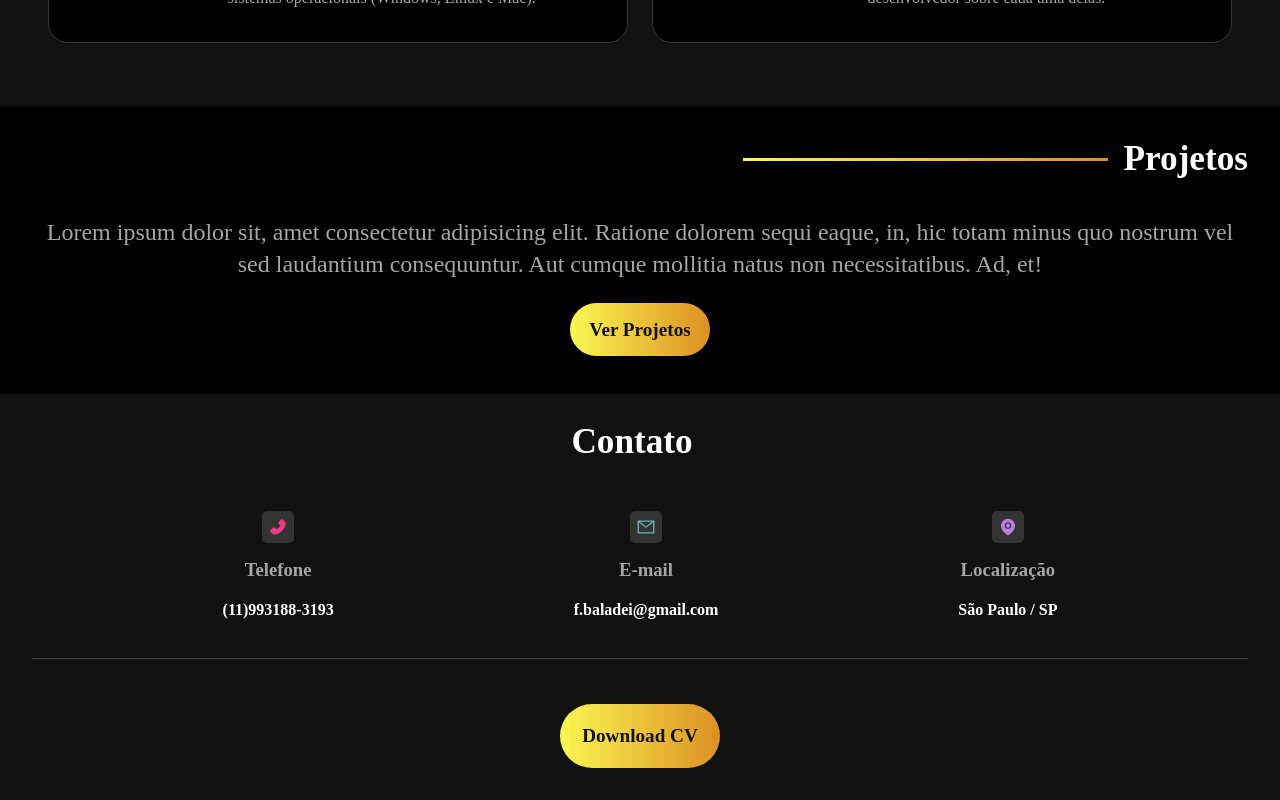
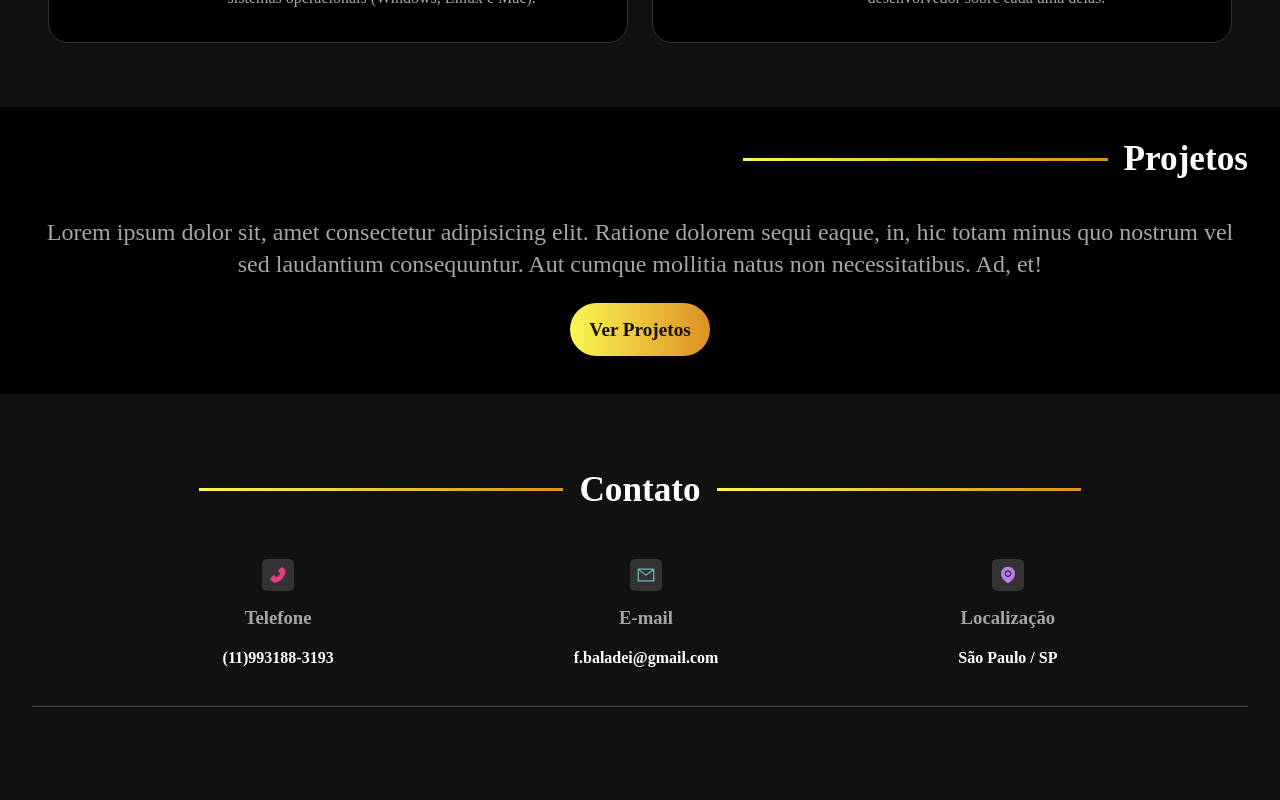
Before and after one commit to baladei/Myself, a React (Vite) app: page / in a window 1280 px wide. Shown: the part 1384-2184 px from the top of the page. After the commit the page ends 2136 px from the top, so only its background shows below. Built offline with nearby package versions, Linux system fonts and the light colour scheme.

Commit message:
finished styles, starting connect links

```diff
--- a/src/components/Contact.jsx
+++ b/src/components/Contact.jsx
@@ -28,9 +28,6 @@ export const Contact = () => {
         </div>
     </div>
 
-    <a href="#" className='btn'>Download CV</a>
-
-
   </section>
 
   }
--- a/src/components/Projects.jsx
+++ b/src/components/Projects.jsx
@@ -5,7 +5,7 @@ export const Projects = () => {
     <div className='projects'>
       <h2>Projetos</h2>
       <p>Lorem ipsum dolor sit, amet consectetur adipisicing elit. Ratione dolorem sequi eaque, in, hic totam minus quo nostrum vel sed laudantium consequuntur. Aut cumque mollitia natus non necessitatibus. Ad, et! <br /> <br />
-      <a href="#" className='btn'>
+      <a href="https://github.com/baladei?tab=repositories" className='btn'>
         Ver Projetos
       </a></p>
     </div>
--- a/src/components/Social.jsx
+++ b/src/components/Social.jsx
@@ -11,7 +11,7 @@ const socialNetworks = [
 export const Social = () => {
   return <div id="social-networks">
     {socialNetworks.map((network) => (
-      <a href="#" className='social-btn' id={network.name} key={network.name}>
+      <a href="https://github.com/baladei" className='social-btn' id={network.name} key={network.name}>
           {network.icon}
       </a>
   ))}
--- a/src/components/styles/contact.css
+++ b/src/components/styles/contact.css
@@ -1,13 +1,9 @@
 #information {
     color: #fff;
-    display: flex;
-    flex-direction: column;
-    align-items: center;
     padding: 3rem 2rem;
-    text-align: center;
     border-radius: 5px;
     gap: 2rem;
-    padding: 2rem;
+    padding: 5rem 2rem 2rem;
     line-height: 2rem;
 }
 
@@ -16,6 +12,7 @@
     flex-direction: row;
     justify-content: center;
     align-items: center;
+    text-align: center;
     gap: 15rem;
     padding-bottom: 2rem;
     margin-bottom: .8rem;
@@ -25,15 +22,16 @@
 
 #information h2 {
     display: flex;
+    text-align: center;
     align-items: center;
-    justify-content: right;
+    justify-content: center;
     color: #fff;
     font-size: 2.2rem;
     margin-bottom: 1.3rem;
     gap: 1rem;
 }
 
-#information h2:after {
+#information h2:after, #information h2:before {
     content: "";
     background: linear-gradient(90deg, #faf752 0%, #dd9024 100%);
     height: 3px;
```
